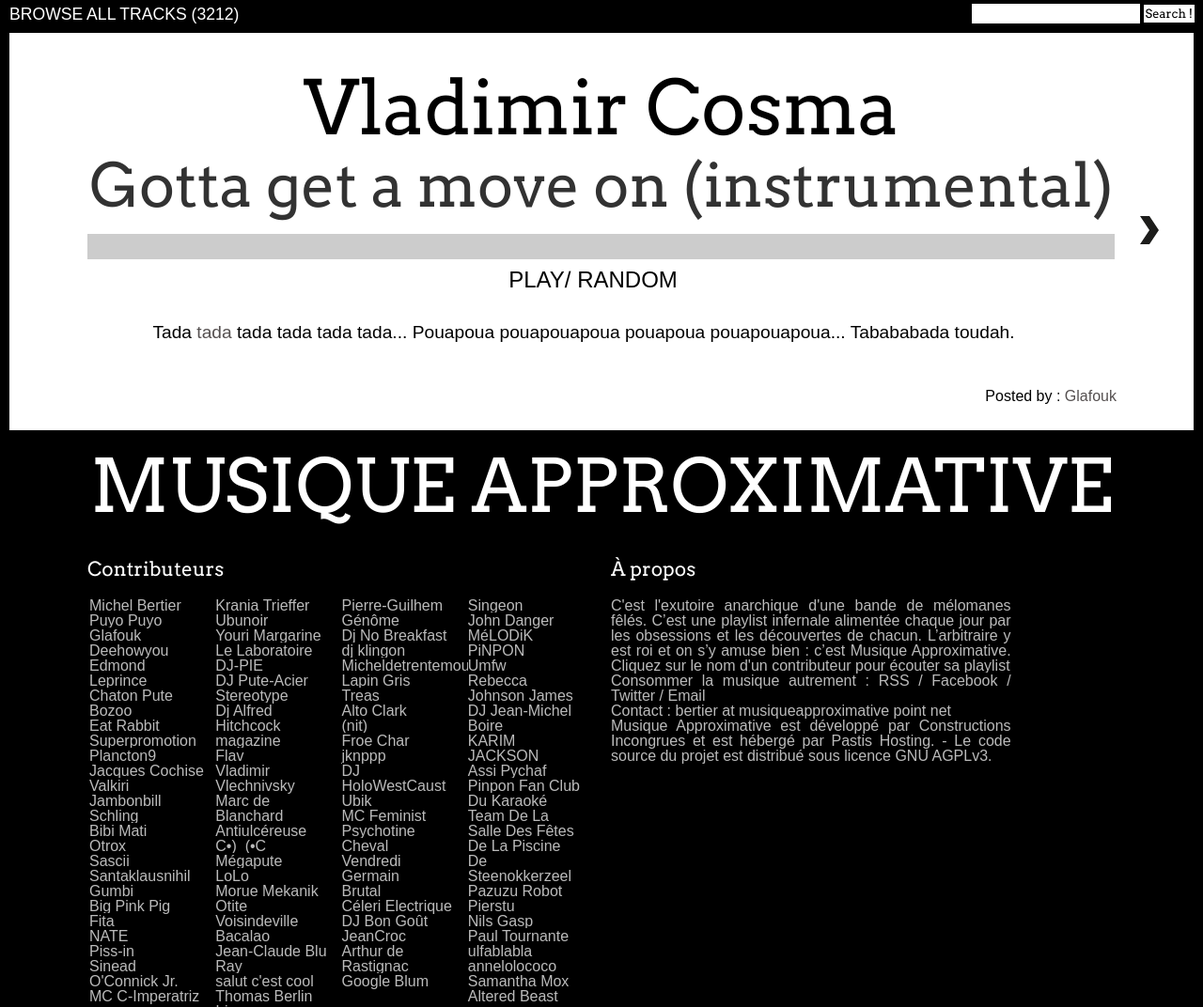
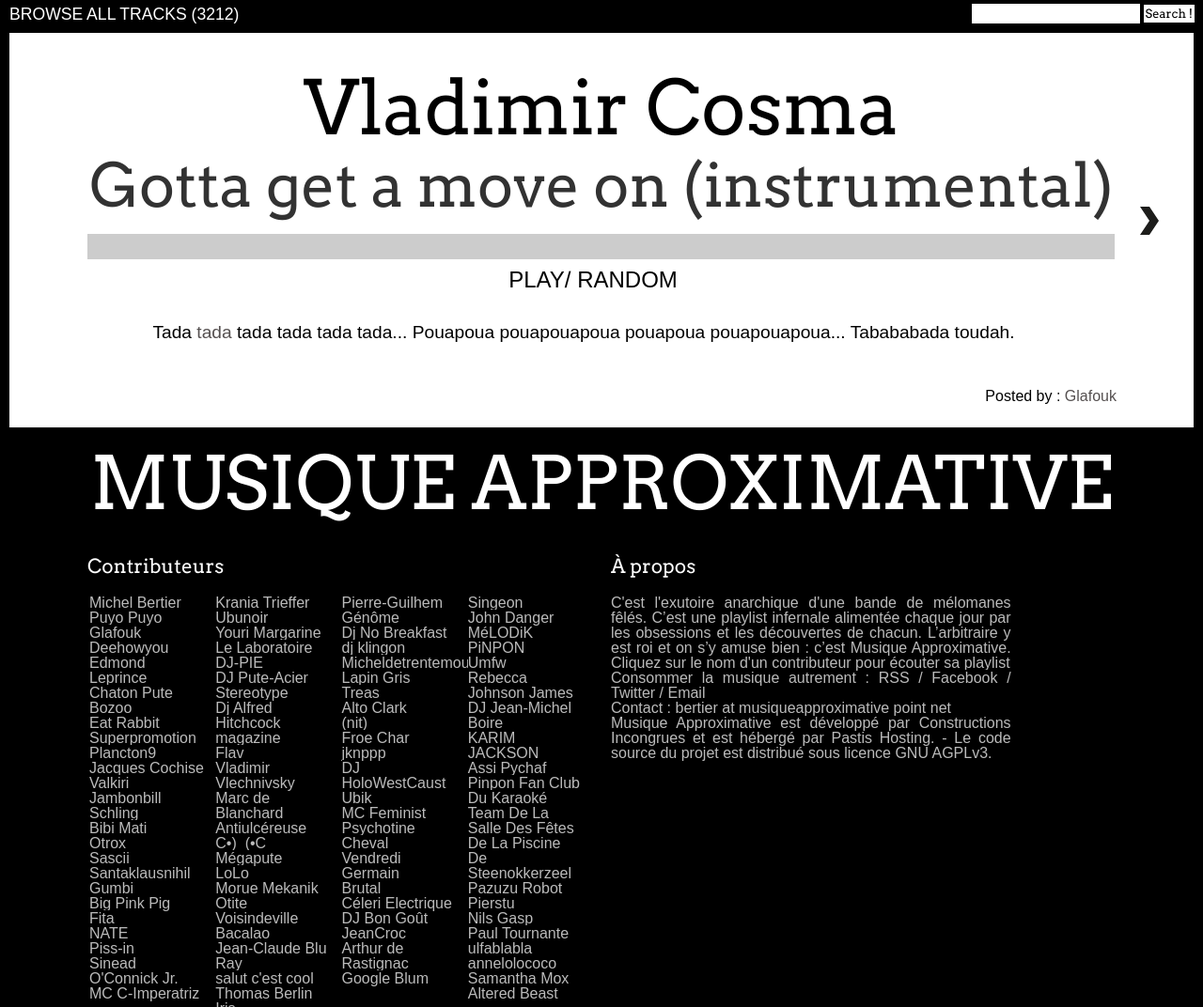
Before and after one commit to constructions-incongrues/net.musiqueapproximative.www-static, a plain HTML site: page index.html in a window 1280 px wide. Shown: the top 1072 px of the page at 94% size. Drawn offline with Linux system fonts and the light colour scheme; a web font is replaced by a local one.

Commit message:
[alignment] js fix for vertically centered arrows

```diff
--- a/index.html
+++ b/index.html
@@ -281,7 +281,7 @@
 					})
 				}
 			});
-			$('.nav-l, .nav-r img').height($('.content').height());
+			$('.nav-l, .nav-r').css('line-height', $('.content').height() + 'px');
 		});
 		//]]>
 		</script>
```
